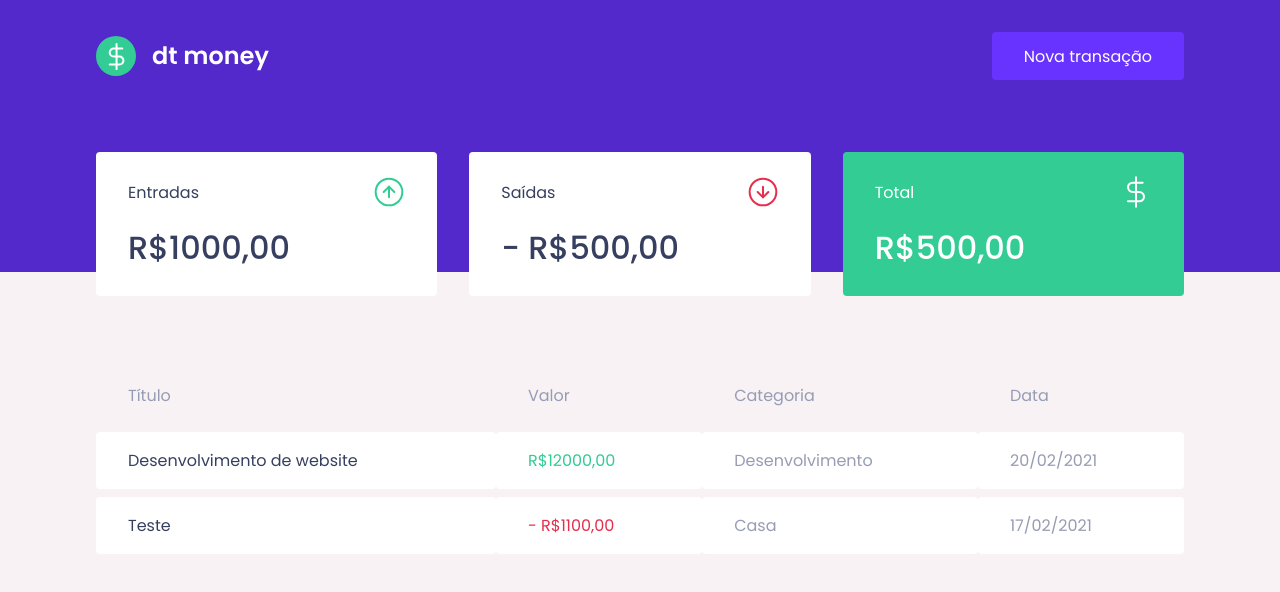
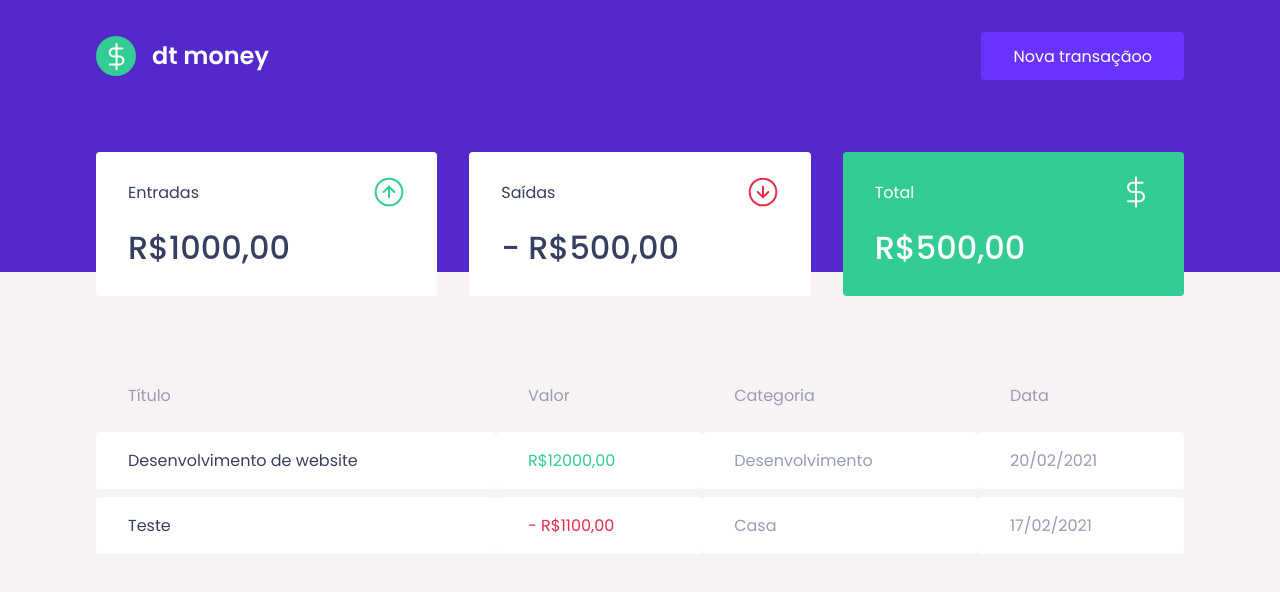
Before and after one commit to Gustavo-SB/dtmoney, a React (Create React App) app: page / in a window 1280 px wide. Shown: the top 592 px of the page. Built offline with nearby package versions, Linux system fonts and the light colour scheme; no server answers; what miragejs would draw is missing.

Commit message:
teste se ta dando push

```diff
--- a/src/components/Header/index.tsx
+++ b/src/components/Header/index.tsx
@@ -13,7 +13,7 @@ export function Header({ onOpenNewTransactionModal }: HeaderProps) {
       <Content>
         <img src={logoImg} alt="dt money"></img>
         <button type="button" onClick={onOpenNewTransactionModal}>
-          Nova transação
+          Nova transaçãoo
         </button>
 
 
```
